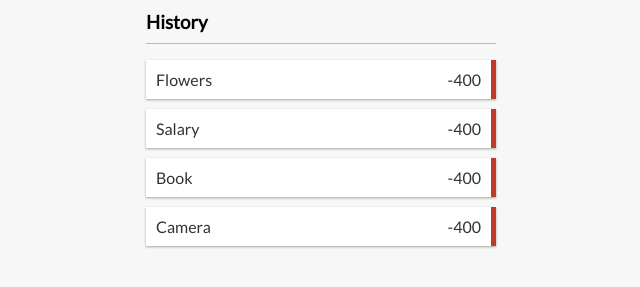
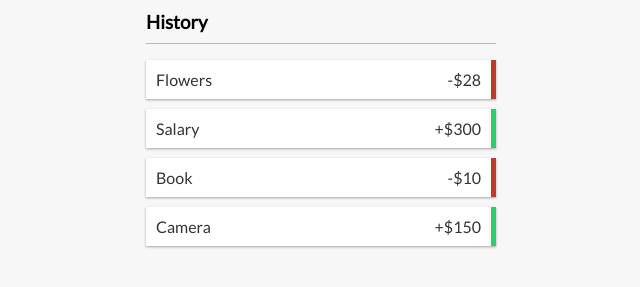
Before and after one commit to capzink/Expense-Tracker, a React (Create React App) app in the folder frontend/: page / in a window 1280 px wide. Shown: the part 213-500 px from the top of the page, without its empty margins (319-959 px from the left). Built offline with nearby package versions, Linux system fonts and the light colour scheme.

Commit message:
Separates negative numbers to red and green

```diff
--- a/frontend/src/components/Transaction.js
+++ b/frontend/src/components/Transaction.js
@@ -1,9 +1,10 @@
 import React from 'react'
 
  const Transaction = ({transaction}) => {
+     const sign = transaction.amount < 0 ? '-': '+'
     return (
-        <li className="minus">
-          {transaction.text} <span>-400</span>
+        <li className={transaction.amount < 0 ? 'minus': 'plus'}>
+          {transaction.text} <span>{`${sign}$${Math.abs(transaction.amount)}`}</span>
           <button className="delete-btn">x</button>
         </li>
 
```
